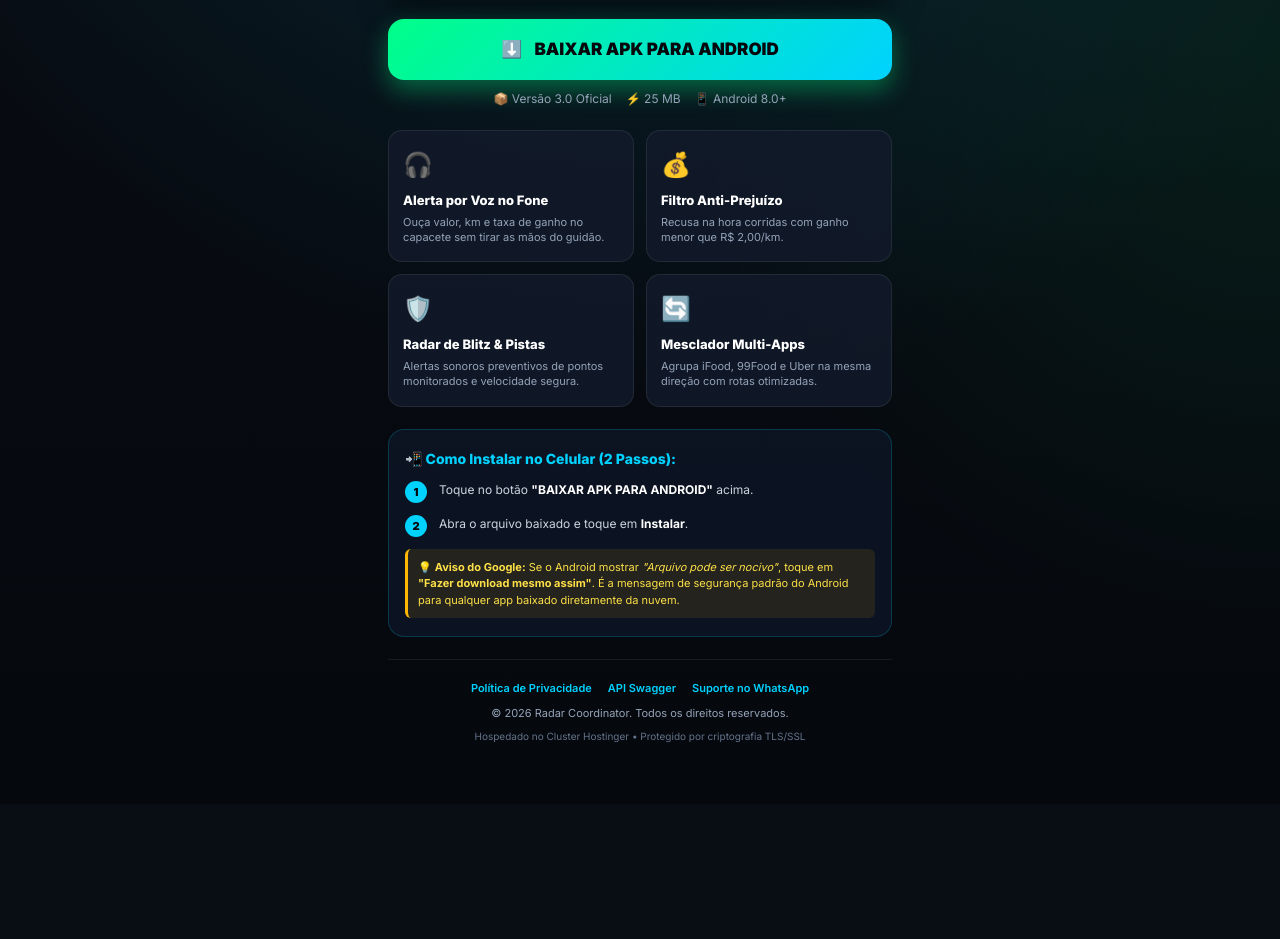
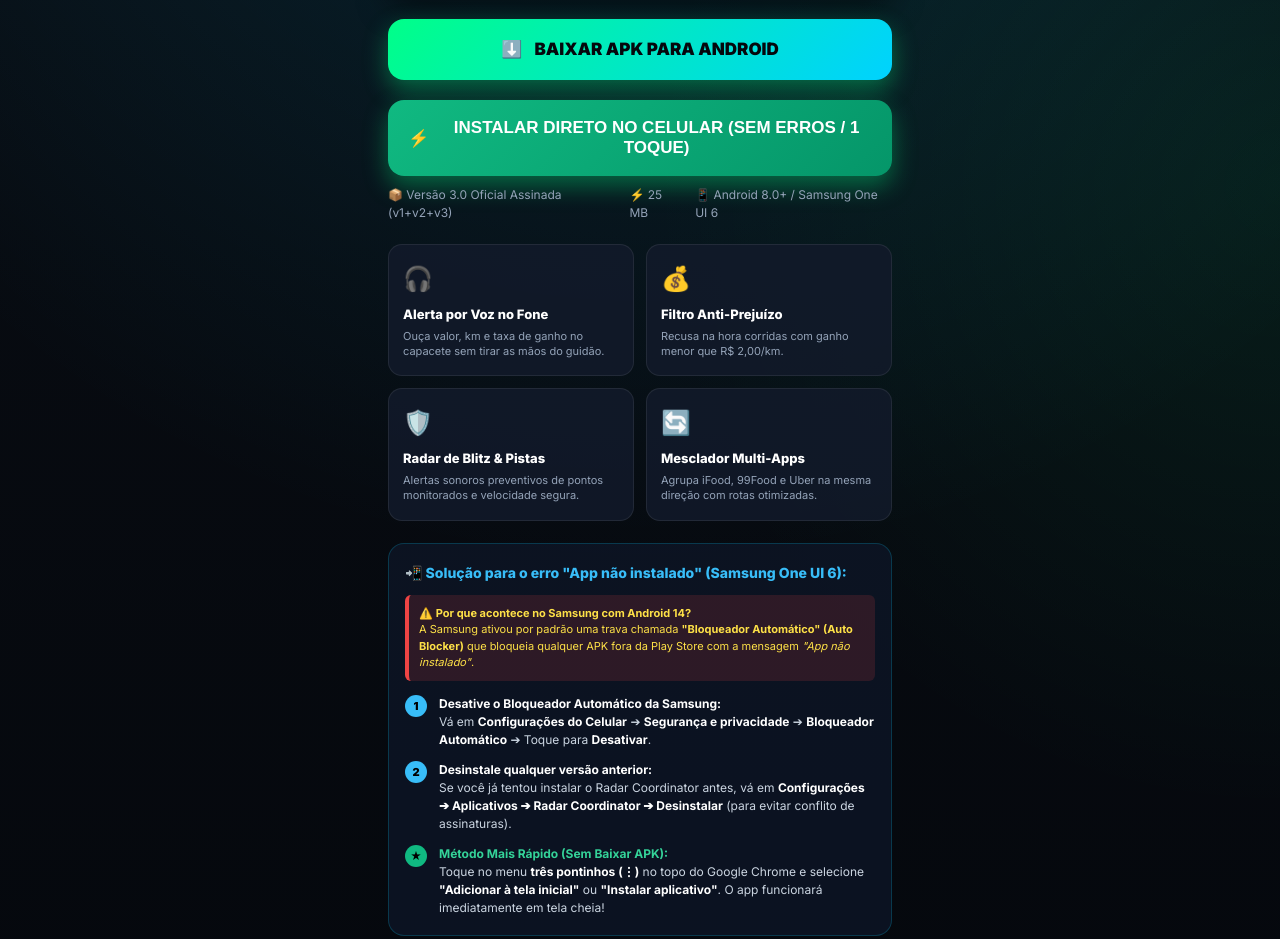
Before and after one commit to thiagosutilmente-cpu/Hermes, a website: page deploy/index.html in a window 1280 px wide. Shown: the part 428-1367 px from the top of the page. Before the commit the page ends 1232 px from the top, so only its background shows below. Drawn offline with Linux system fonts and the light colour scheme.

Commit message:
feat: standardize APK deployment and installation
- Expose RadarCoordinator.apk via direct route
- Update build/signing scripts to sync APK to multiple locations
- Add direct installation method to landing page for Android 14+ compatibility

```diff
--- a/deploy/index.html
+++ b/deploy/index.html
@@ -355,16 +355,20 @@
       </div>
     </div>
 
-    <!-- ÁREA DE DOWNLOAD -->
+    <!-- ÁREA DE DOWNLOAD E INSTALAÇÃO DIRETA -->
     <div class="download-section">
-      <a href="/download/apk" class="btn-download" id="btn-download-apk" download>
+      <a href="/RadarCoordinator.apk" class="btn-download" id="btn-download-apk" download>
         <span>⬇️</span>
         <span>BAIXAR APK PARA ANDROID</span>
       </a>
+      <button onclick="instalarPwaDireto()" class="btn-download" style="background: linear-gradient(135deg, #10b981 0%, #059669 100%); margin-top: 10px; border: none; cursor: pointer; color: #fff;" id="btn-pwa">
+        <span>⚡</span>
+        <span>INSTALAR DIRETO NO CELULAR (SEM ERROS / 1 TOQUE)</span>
+      </button>
       <div class="download-meta">
-        <span>📦 Versão 3.0 Oficial</span>
+        <span>📦 Versão 3.0 Oficial Assinada (v1+v2+v3)</span>
         <span>⚡ 25 MB</span>
-        <span>📱 Android 8.0+</span>
+        <span>📱 Android 8.0+ / Samsung One UI 6</span>
       </div>
     </div>
 
@@ -395,25 +399,59 @@
       </div>
     </div>
 
-    <!-- COMO INSTALAR -->
+    <!-- COMO RESOLVER "APP NÃO INSTALADO" NO SAMSUNG (ONE UI 6 / ANDROID 14) -->
     <div class="steps-card">
-      <h3>📲 Como Instalar no Celular (2 Passos):</h3>
+      <h3 style="color: #38bdf8;">📲 Solução para o erro "App não instalado" (Samsung One UI 6):</h3>
+
+      <div class="tip-box" style="background: rgba(239, 68, 68, 0.15); border-left: 4px solid #ef4444; margin-bottom: 14px;">
+        ⚠️ <strong>Por que acontece no Samsung com Android 14?</strong><br>
+        A Samsung ativou por padrão uma trava chamada <strong>"Bloqueador Automático" (Auto Blocker)</strong> que bloqueia qualquer APK fora da Play Store com a mensagem <em>"App não instalado"</em>.
+      </div>
+
       <div class="step-item">
-        <div class="step-number">1</div>
+        <div class="step-number" style="background: #38bdf8; color: #000;">1</div>
         <div class="step-desc">
-          Toque no botão <strong>"BAIXAR APK PARA ANDROID"</strong> acima.
+          <strong>Desative o Bloqueador Automático da Samsung:</strong><br>
+          Vá em <strong>Configurações do Celular</strong> ➔ <strong>Segurança e privacidade</strong> ➔ <strong>Bloqueador Automático</strong> ➔ Toque para <strong>Desativar</strong>.
         </div>
       </div>
+
       <div class="step-item">
-        <div class="step-number">2</div>
+        <div class="step-number" style="background: #38bdf8; color: #000;">2</div>
         <div class="step-desc">
-          Abra o arquivo baixado e toque em <strong>Instalar</strong>.
+          <strong>Desinstale qualquer versão anterior:</strong><br>
+          Se você já tentou instalar o Radar Coordinator antes, vá em <strong>Configurações ➔ Aplicativos ➔ Radar Coordinator ➔ Desinstalar</strong> (para evitar conflito de assinaturas).
         </div>
       </div>
-      <div class="tip-box">
-        💡 <strong>Aviso do Google:</strong> Se o Android mostrar <em>"Arquivo pode ser nocivo"</em>, toque em <strong>"Fazer download mesmo assim"</strong>. É a mensagem de segurança padrão do Android para qualquer app baixado diretamente da nuvem.
+
+      <div class="step-item">
+        <div class="step-number" style="background: #10b981; color: #000;">★</div>
+        <div class="step-desc">
+          <strong style="color: #34d399;">Método Mais Rápido (Sem Baixar APK):</strong><br>
+          Toque no menu <strong>três pontinhos (⋮)</strong> no topo do Google Chrome e selecione <strong>"Adicionar à tela inicial"</strong> ou <strong>"Instalar aplicativo"</strong>. O app funcionará imediatamente em tela cheia!
+        </div>
       </div>
     </div>
+
+    <script>
+      let deferredPrompt;
+      window.addEventListener('beforeinstallprompt', (e) => {
+        e.preventDefault();
+        deferredPrompt = e;
+        const pwaBtn = document.getElementById('btn-pwa');
+        if (pwaBtn) pwaBtn.style.display = 'flex';
+      });
+      function instalarPwaDireto() {
+        if (deferredPrompt) {
+          deferredPrompt.prompt();
+          deferredPrompt.userChoice.then((choiceResult) => {
+            deferredPrompt = null;
+          });
+        } else {
+          alert("Para instalar direto:\\n1. Toque nos 3 pontinhos (⋮) no topo do Chrome\\n2. Escolha 'Adicionar à tela inicial' ou 'Instalar aplicativo'.");
+        }
+      }
+    </script>
 
     <!-- RODAPÉ LEGAL -->
     <footer class="footer">
```
Also changed, not shown: public/assets/aistudio/Screenshot_20261028_113810_Software_update_264d2b78.jpg (added), public/assets/aistudio/Screenshot_20261028_122756_Package_installer_32ea85bd.jpg (added), 5 other files.
